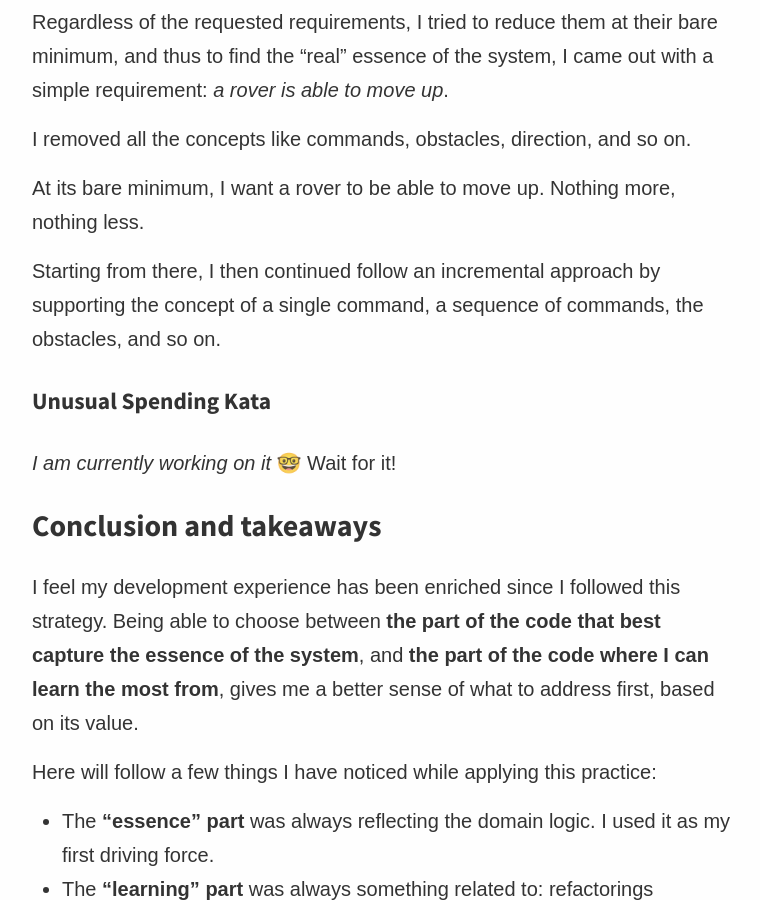
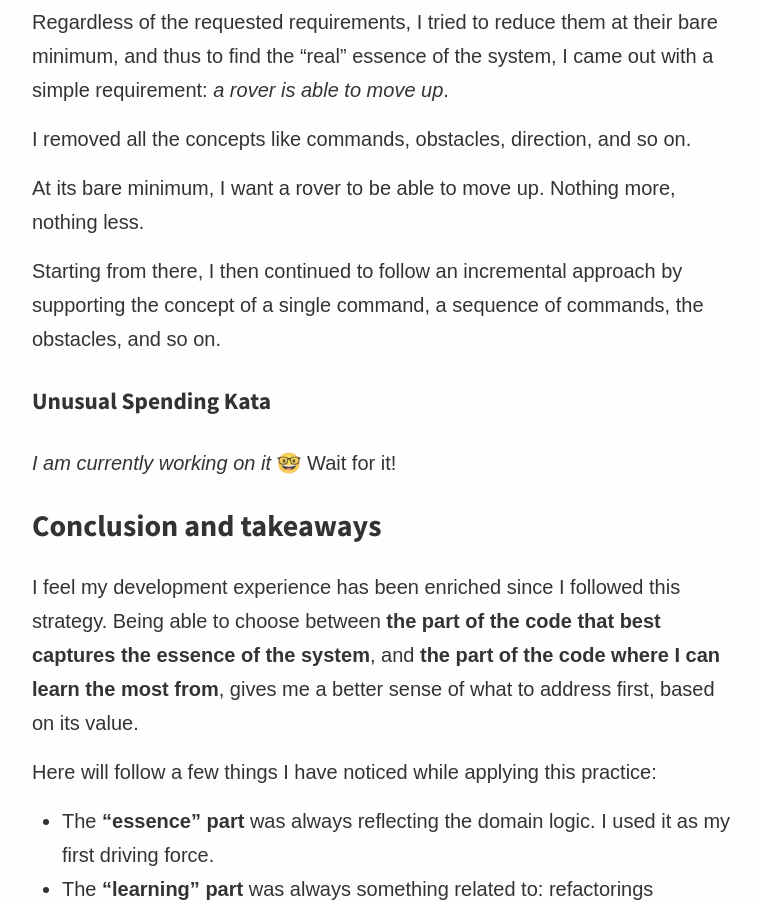
Before and after one commit to joebew42/joebew42.github.io, a Jekyll site: the page built from _posts/2020-11-03-essence-and-learning-in-code.markdown, in a window 1280 px wide and 900 px high, scrolled down 4284 px. Shown: the whole window, without its empty margins (258-1018 px from the left). Built offline with Jekyll 4.4.1, drawn with Linux system fonts in a browser that asks for light colours; emoji names are drawn with the system emoji font; some web fonts are replaced; some of the changed text lies outside the part shown.

Commit message:
WIP: few more corrections

```diff
--- a/_posts/2020-11-03-essence-and-learning-in-code.markdown
+++ b/_posts/2020-11-03-essence-and-learning-in-code.markdown
@@ -104,7 +104,7 @@ I removed all the concepts like commands, obstacles, direction, and so on.
 
 At its bare minimum, I want a rover to be able to move up. Nothing more, nothing less.
 
-Starting from there, I then continued follow an incremental approach by supporting the concept of a single command, a sequence of commands, the obstacles, and so on.
+Starting from there, I then continued to follow an incremental approach by supporting the concept of a single command, a sequence of commands, the obstacles, and so on.
 
 ### Unusual Spending Kata
 
@@ -112,7 +112,7 @@ _I am currently working on it_ :nerd_face: Wait for it!
 
 ## Conclusion and takeaways
 
-I feel my development experience has been enriched since I followed this strategy. Being able to choose between **the part of the code that best capture the essence of the system**, and **the part of the code where I can learn the most from**, gives me a better sense of what to address first, based on its value.
+I feel my development experience has been enriched since I followed this strategy. Being able to choose between **the part of the code that best captures the essence of the system**, and **the part of the code where I can learn the most from**, gives me a better sense of what to address first, based on its value.
 
 Here will follow a few things I have noticed while applying this practice:
 
```
Also changed, not shown: other parts of _posts/2020-11-03-essence-and-learning-in-code.markdown (+1 -1 lines).
